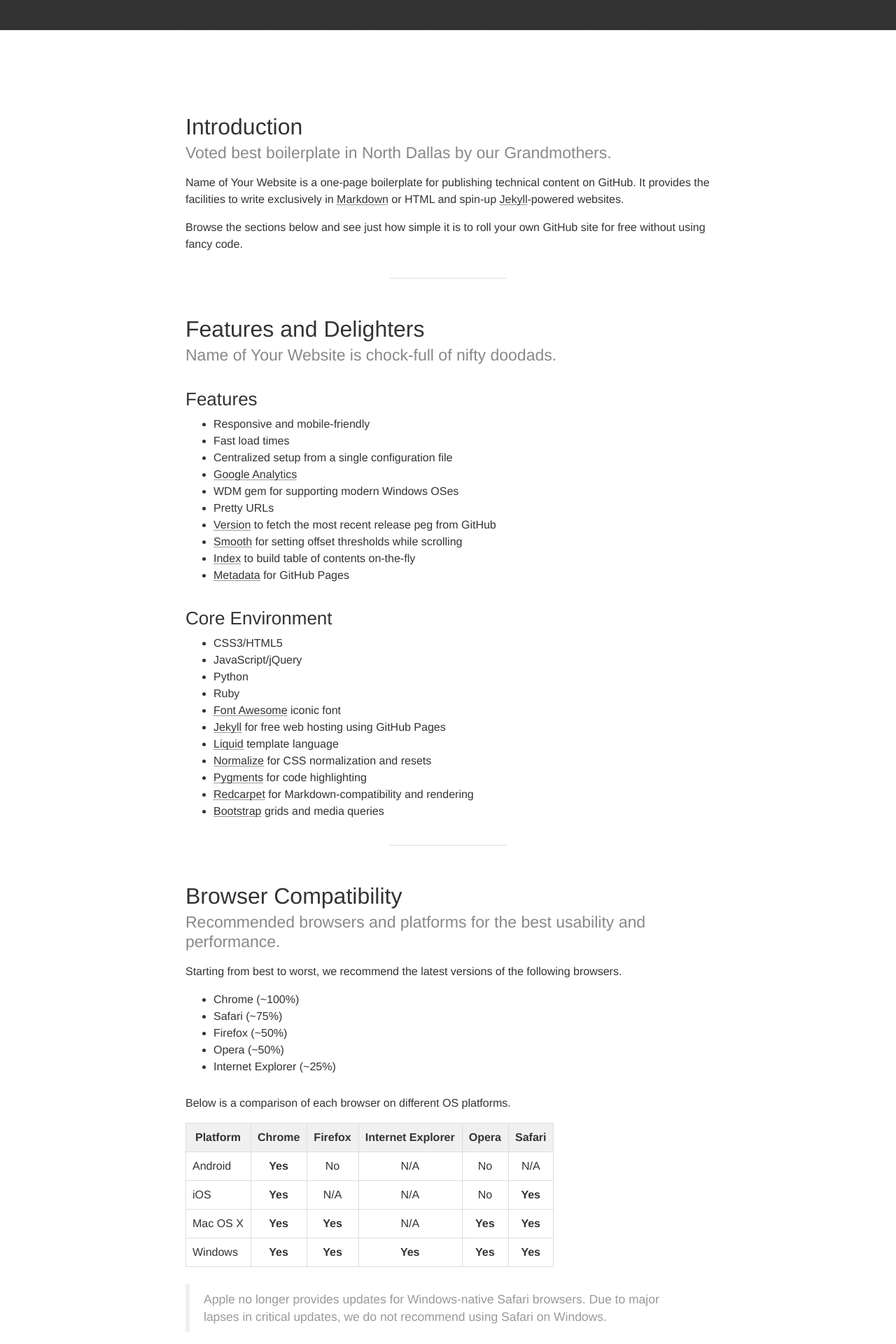
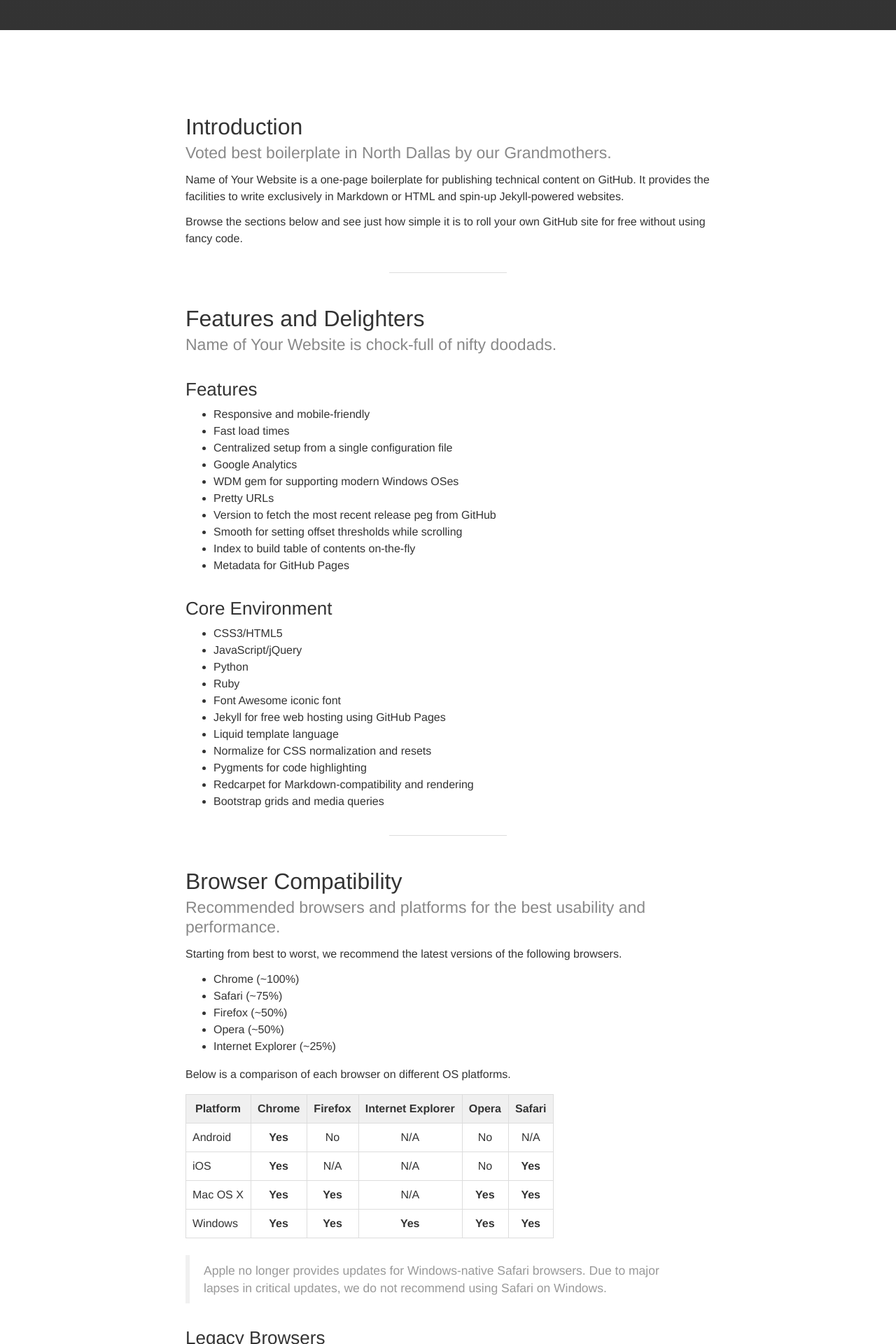
Before and after one commit to caleorourke/skim, a Jekyll site: the page built from index.md, in a window 1280 px wide. Shown: the part 409-2329 px from the top of the page at 70% size. Built offline with Jekyll 4.4.1, drawn with Linux system fonts in a browser that asks for light colours; nearby versions of some CDN libraries; Markdown is read by kramdown in place of the engine named in the settings.

Commit message:
design updates

```diff
--- a/public/css/scaffolding.css
+++ b/public/css/scaffolding.css
@@ -41,7 +41,6 @@ body {
 
 article,
 aside,
-details,
 figcaption,
 figure,
 footer,
@@ -72,14 +71,6 @@ mark {
 
 sup {
     top: -.5em;
-}
-
-sub {
-    bottom: -.25em;
-}
-
-sub,
-sup {
     position: relative;
     font-size: 70%;
     line-height: 0;
@@ -92,34 +83,17 @@ hr {
     border-width: 0;
 }
 
-button,
-select {
+button {
+    margin: 0;
+    font: inherit;
+    color: inherit;
+    cursor: pointer;
     text-transform: none;
-}
-
-button {
     -webkit-appearance: button;
-    cursor: pointer;
 }
 
 button[disabled] {
     cursor: default;
-}
-
-button,
-input,
-optgroup,
-select,
-textarea {
-    margin: 0;
-    font: inherit;
-    color: inherit;
-}
-
-fieldset {
-    padding: 0;
-    margin: 0;
-    border: none;
 }
 
 del {
@@ -135,8 +109,7 @@ ol {
     line-height: inherit;
 }
 
-pre,
-textarea {
+pre {
     overflow: auto;
 }
 
@@ -174,30 +147,30 @@ body {
 }
 
 p {
-    margin: 0 0 1em;
+    margin: 0 0 12px;
 }
 
 u {
     text-decoration: none;
-    background-image: linear-gradient(to right,#333 40%,rgba(255,255,255,0) 20%);
+    background-image: linear-gradient(to bottom,rgba(0,0,0,0) 75%,rgba(0,0,0,0.8) 75%);
     background-repeat: repeat-x;
-    background-position: bottom;
-    background-size: 2px 1px;
+    background-position: 0 24px;
+    background-size: 2px 2px;
 }
 
 hr {
     width: 10.5em;
-    margin: 2.25em auto 3em;
+    margin: 2.25em auto 2.5em;
     clear: both;
-    border-top: 1px solid #ddddde;
+    border-top: 1px solid #ddd;
 }
 
 a {
     color: #333;
-    background-image: linear-gradient(to right,#333 40%,rgba(255,255,255,0) 20%);
+    background-image: linear-gradient(to bottom,rgba(0,0,0,0) 75%,rgba(0,0,0,0.8) 75%);
     background-repeat: repeat-x;
-    background-position: bottom;
-    background-size: 2px 1px;
+    background-position: 0 24px;
+    background-size: 2px 2px;
     -webkit-transition-duration: .3s;
             transition-duration: .3s;
 }
@@ -211,7 +184,7 @@ a:active {
 ul,
 ol {
     margin-top: 0;
-    margin-bottom: 1.75em;
+    margin-bottom: 1em;
 }
 
 ul ul,
@@ -271,7 +244,7 @@ h4 {
    ========================= */
 
 .lead {
-    margin-bottom: 1.5em;
+    margin-bottom: 1.25em;
     font-size: 1.438em;
     font-weight: 300;
     line-height: 1.2;
```
